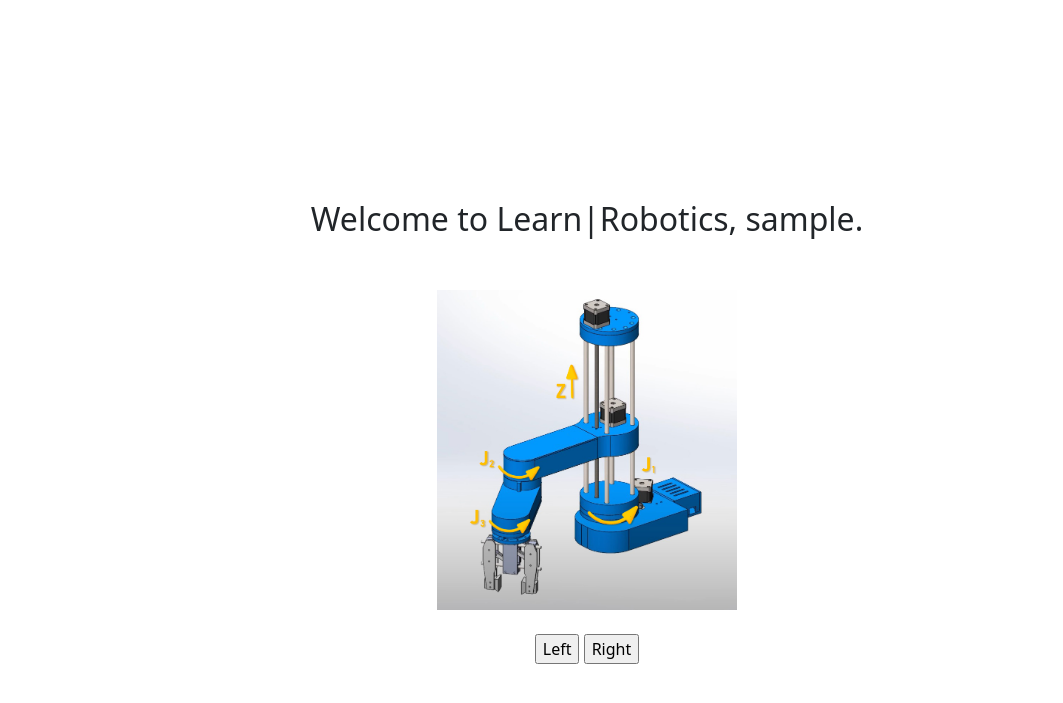
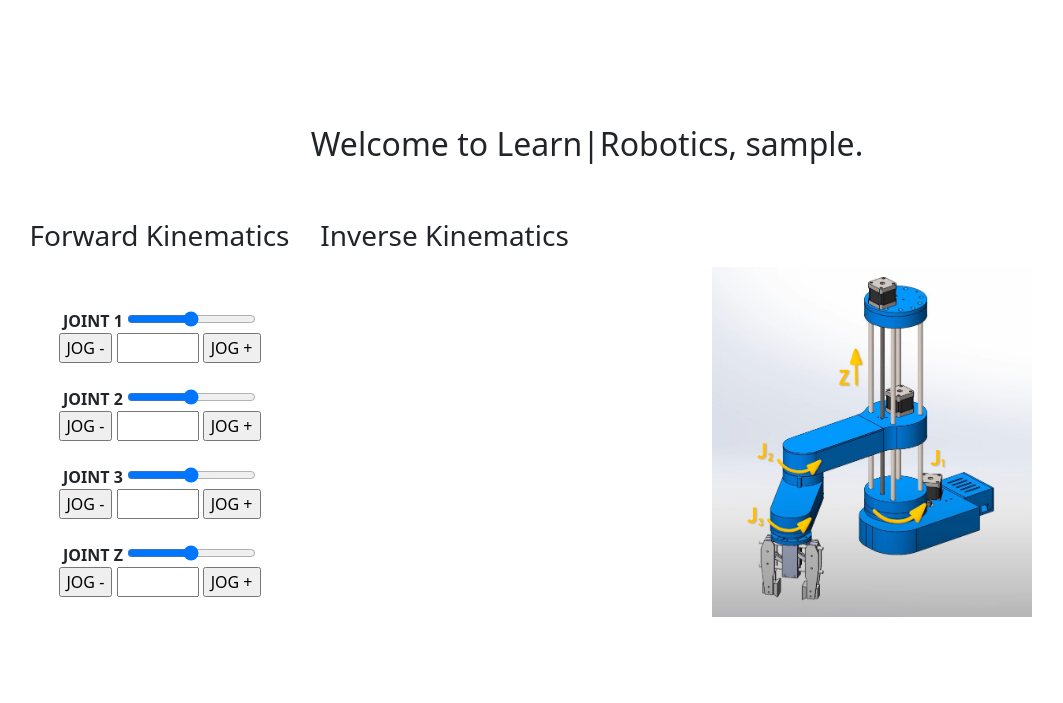
Before and after one commit to miloshIra/robo, a Flask app: page /home in a window 1280 px wide. Shown: the top 703 px of the page, without its empty margins (53-1116 px from the left). Run offline with Flask 2, Linux system fonts and the light colour scheme; the visitor is signed in with stand-in values (Sample User, id 1); some libraries are stand-ins or nearby versions.

Commit message:
edited html and some model funcs

```diff
--- a/roboweb/app.py
+++ b/roboweb/app.py
@@ -13,6 +13,8 @@
 
 socket = SocketIO(app)
 
+# <----------------- SETUP FUNCTIONS ----------------------->
+
 
 @app.before_first_request
 def initialize_database():
@@ -23,6 +25,8 @@
 def make_session_permanent():
     session.permanent = True
 
+
+# <------------------- BASIC ROUTES ------------------------>
 
 @app.route('/')
 def start_template():
--- a/roboweb/static/css/main.css
+++ b/roboweb/static/css/main.css
@@ -1,7 +1,7 @@
 
 
 .greeting {
-    margin-top: 200px;
+    margin-top: 125px;
     text-align:center;
 }
 
--- a/roboweb/templates/home.html
+++ b/roboweb/templates/home.html
@@ -2,18 +2,84 @@
 {% block content %}
 
 
+    <div class="container">
+        <div class="row justify-content-center">
+              <div class="col-xs-6 col-sm-6 col-md-6">
 
-<form method="post" action="/split" enctype="multipart/form-data">
-  <div class="form-group d-flex justify-content-center">
-      <img src="static/images/ScaraRob1.jpg" alt="None" width="300" height="320">
+                  <div class="row">
+                      <div class="col-xs-6 col-sm-6 col-md-6">
+                      <center>
+                      <br>
 
-  </div>
-    <center>
-        <br>
-        <input type="button" value="Left"/>
-        <input type="button" value="Right"/>
+                      <h3> Forward Kinematics </h3>
+                          <br>
+                          <br>
+                  <div>
+                      <div>
+                  <label for="Joint1"><strong>JOINT 1</strong></label>
+                  <input type="range" min="1" max="100" value="50" class="slider" id="Joint1">
+                  </div>
+                      <input type="button" value="JOG -"/>
+                  <input type="text" size="3" maxlength="3">
+                  <input type="button" value="JOG +"/>
+                  </div>
+                  <br>
+                  <div>
+                      <div>
+                  <label for="Joint1"><strong>JOINT 2</strong></label>
+                  <input type="range" min="1" max="100" value="50" class="slider" id="Joint2">
+                 </div>
+                      <input type="button" value="JOG -"/>
+                  <input type="text" size="3" maxlength="3">
+                  <input type="button" value="JOG +"/>
+                  </div>
+                  <br>
+                  <div>
+                      <div>
+                  <label for="Joint1"><strong>JOINT 3</strong></label>
+                  <input type="range" min="1" max="100" value="50" class="slider" id="Joint3">
+                  </div>
+                          <input type="button" value="JOG -"/>
+                  <input type="text" size="3" maxlength="3">
+                  <input type="button" value="JOG +"/>
+                  </div>
+                  <br>
+                  <div>
+                      <div>
+                  <label for="Joint1"><strong>JOINT Z</strong></label>
+                  <input type="range" min="1" max="100" value="50" class="slider" id="JointZ">
+                  </div>
+                          <input type="button" value="JOG -"/>
+                  <input type="text" size="3" maxlength="3">
+                  <input type="button" value="JOG +"/>
+                  </div>
+                  <br>
+                      </center>
+                          </div>
+                  <div class="col-xs-6 col-sm-6 col-md-6">
+                      <center>
+                          <br>
+
+                      <h3> Inverse Kinematics </h3>
+                      </center>
+                      </div>
+                  </div>
 
 
- </center>
-    </form>
+            </div>
+
+            <div class="col-xs-6 col-sm-6 col-md-6">
+                <center>
+                    <br>
+                    <br>
+                    <br>
+                <img src="static/images/ScaraRob1.jpg" alt="None" width="320" height="350">
+                </center>
+            </div>
+
+        </div>
+
+        </div>
+
+
 {% endblock %}
--- a/roboweb/templates/index.html
+++ b/roboweb/templates/index.html
@@ -13,7 +13,7 @@
           {% else %}
           <h5 class="left-side"> To get the job done fast go to: </h5>
           <br>
-          <a class="anchor-buttons" href="/home"><h3 class="left-button">Split</h3></a>
+          <a class="anchor-buttons" href="/home"><h3 class="left-button">Start Learning</h3></a>
           <br>
           {% endif %}
       </div>
--- a/roboweb/templates/info.html
+++ b/roboweb/templates/info.html
@@ -3,9 +3,9 @@
 
 
     <center>
-        <h5> Hello, Split|crop is a webapp that makes it easy for you to split the images you take into 2/3/6 pieces,</h5>
-        <h5> so you can then easily upload them to your instagram profile in one of two lines</h5>
-        <h5> making it easy for you to add more puzzle like style and creativity to your gallery. </h5>
+        <h5> Hello, Learn|robotics is a webapp that makes it easy for you to learn the basics of moving a robotic arm,</h5>
+        <h5> in order to do so, all you need to do is move it to specific points save the position and then run the programs. The arm will follow the path and actions</h5>
+        <h5> you have programed in a loop, you can also save the program and run it later for your friends. </h5>
         <br>
         <a  class="anchor-buttons" href="/home"><h4>Home</h4></a>
 
```
Also changed, not shown: roboweb/models/program.py (+7 -1 lines).
